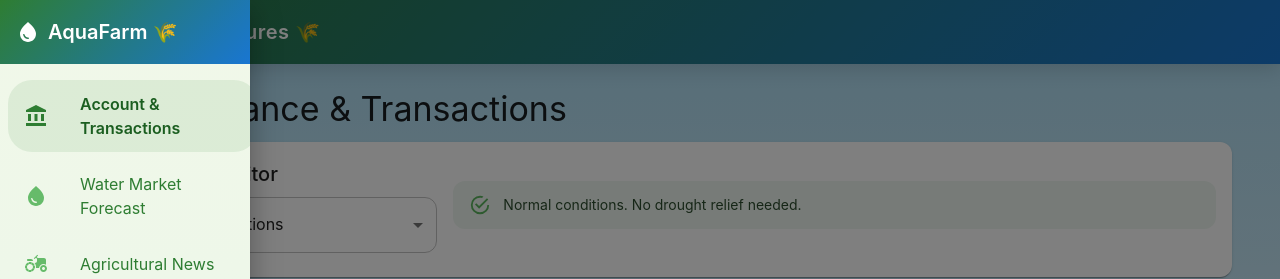
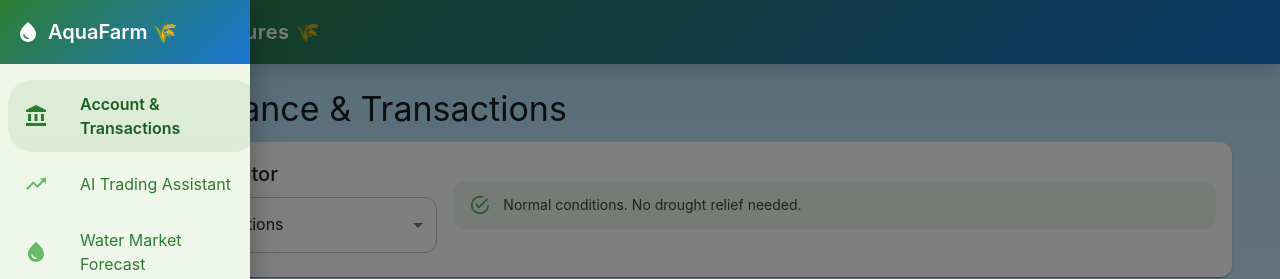
Before and after one commit to El-Coder/water-futures-ai, a React (Vite) app in the folder frontend/: page / in a window 1280 px wide. Both pictures are taken after a click on the button 32 px from the left and 32 px from the top of the page. Shown: the top 279 px of the page. Built offline with nearby package versions, Linux system fonts and the light colour scheme; no server answers.

Commit message:
Add AI Trading Assistant menu item to Layout component
- Introduced a new menu item for the AI Trading Assistant in the Layout component, enhancing navigation options for users.

```diff
--- a/frontend/src/components/Layout.tsx
+++ b/frontend/src/components/Layout.tsx
@@ -32,6 +32,7 @@ interface LayoutProps {
 
 const menuItems = [
   { text: 'Account & Transactions', icon: <AccountBalanceIcon />, path: '/' },
+  { text: 'AI Trading Assistant', icon: <TrendingUpIcon />, path: '/trading' },
   { text: 'Water Market Forecast', icon: <WaterDropIcon />, path: '/forecast' },
   { text: 'Agricultural News', icon: <AgricultureIcon />, path: '/news' },
   { text: 'Drought Demo', icon: <OpacityIcon />, path: '/demo' },
```
